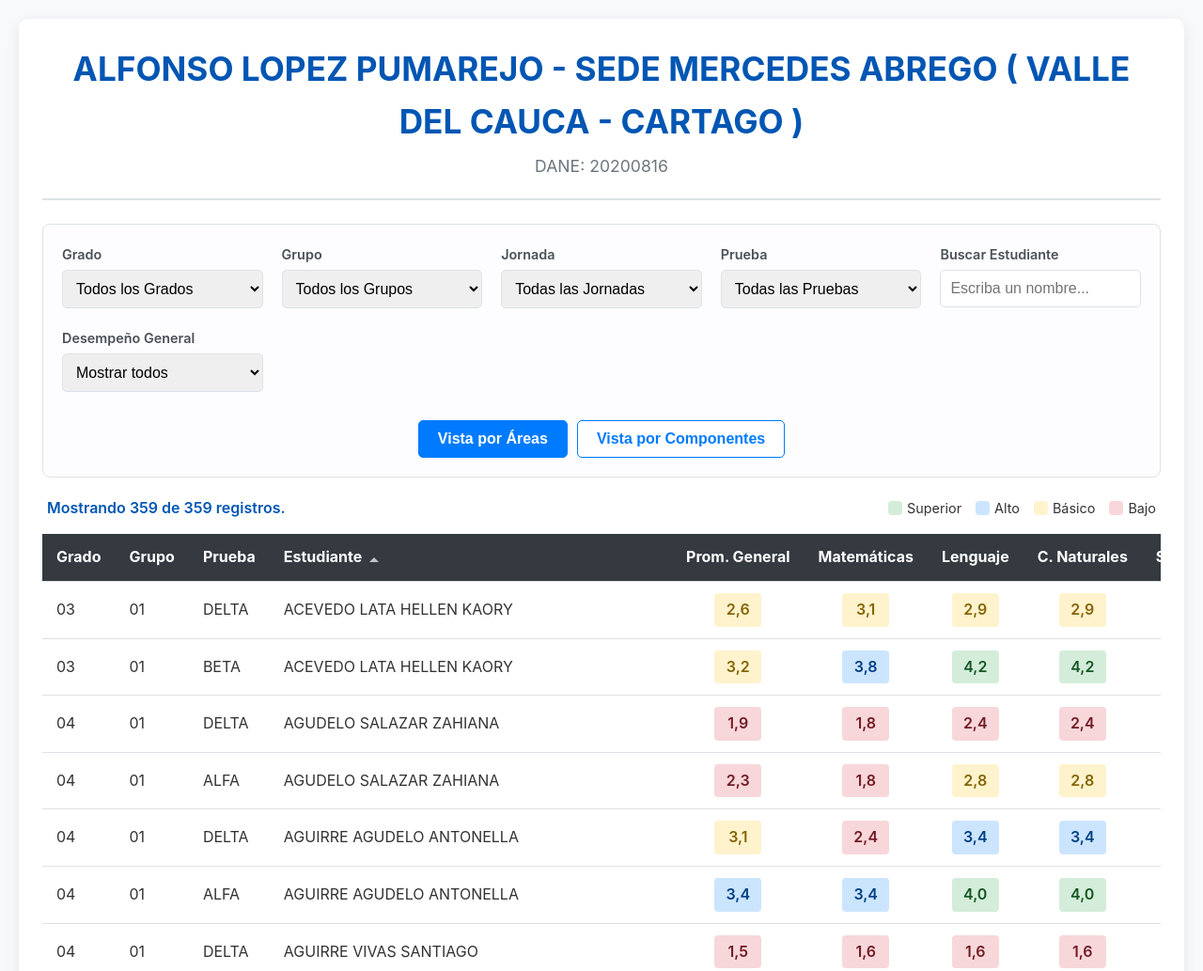
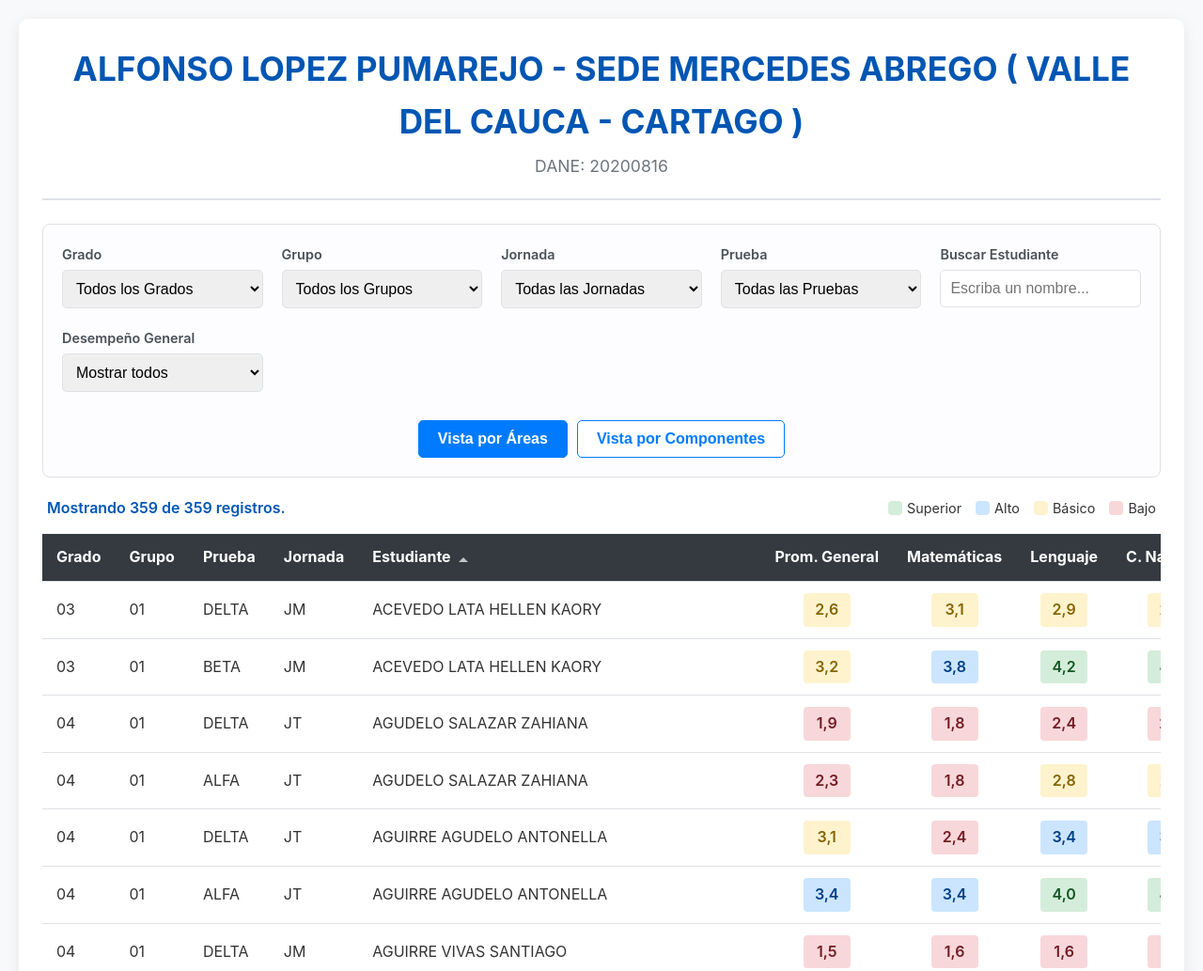
Before and after one commit to Grupoeducate/alpmercedes, a plain HTML site: page index.html in a window 1280 px wide. Shown: the top 1033 px of the page at 94% size. Drawn offline with Linux system fonts and the light colour scheme.

Commit message:
Update index.html

```diff
--- a/index.html
+++ b/index.html
@@ -272,8 +272,8 @@ document.addEventListener('DOMContentLoaded', () => {
     let sortConfig = { key: 'Estudiante', direction: 'asc' };
 
     const VIEW_COLUMNS = {
-        areas: ['Grado', 'Grupo', 'Prueba', 'Estudiante', 'Promedio_General', 'Promedio_Matematicas', 'Promedio_Lenguaje', 'Promedio_Naturales', 'Promedio_Sociales', 'Promedio_Ingles'],
-        components: ['Grado', 'Grupo', 'Prueba', 'Estudiante', 'Promedio_General', 'ARITMETICA', 'GEOMETRIA', 'ESTADISTICA', 'LENGUAJE', 'BIOLOGIA', 'FISICA', 'CIENCIA TECNOLOGIA Y SOCIEDAD', 'CIENCIAS SOCIALES', 'COMPETENCIAS CIUDADANAS', 'INGLES']
+        areas: ['Grado', 'Grupo', 'Prueba', 'Jornada',  'Estudiante', 'Promedio_General', 'Promedio_Matematicas', 'Promedio_Lenguaje', 'Promedio_Naturales', 'Promedio_Sociales', 'Promedio_Ingles'],
+        components: ['Grado', 'Grupo', 'Prueba', 'Jornada', 'Estudiante', 'Promedio_General', 'ARITMETICA', 'GEOMETRIA', 'ESTADISTICA', 'LENGUAJE', 'BIOLOGIA', 'FISICA', 'CIENCIA TECNOLOGIA Y SOCIEDAD', 'CIENCIAS SOCIALES', 'COMPETENCIAS CIUDADANAS', 'INGLES']
     };
 
     const NUMERIC_COLUMNS = new Set([
@@ -296,8 +296,8 @@ document.addEventListener('DOMContentLoaded', () => {
     const loadData = async () => {
         try {
             const [metaResponse, recordsResponse] = await Promise.all([
-                fetch('./metadata.json'),
-                fetch('./registros.csv')
+                fetch('metadata.json'),
+                fetch('registros.csv')
             ]);
 
             if (!metaResponse.ok || !recordsResponse.ok) {
```
